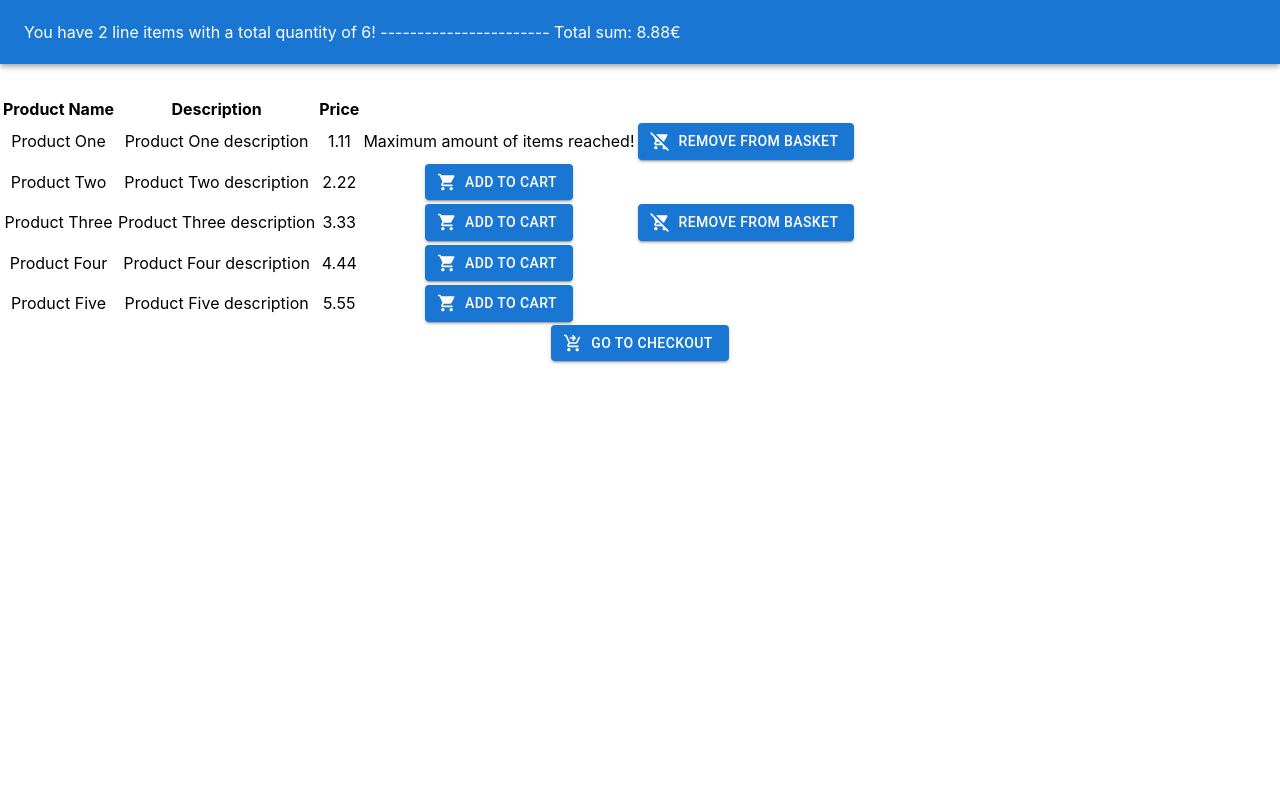
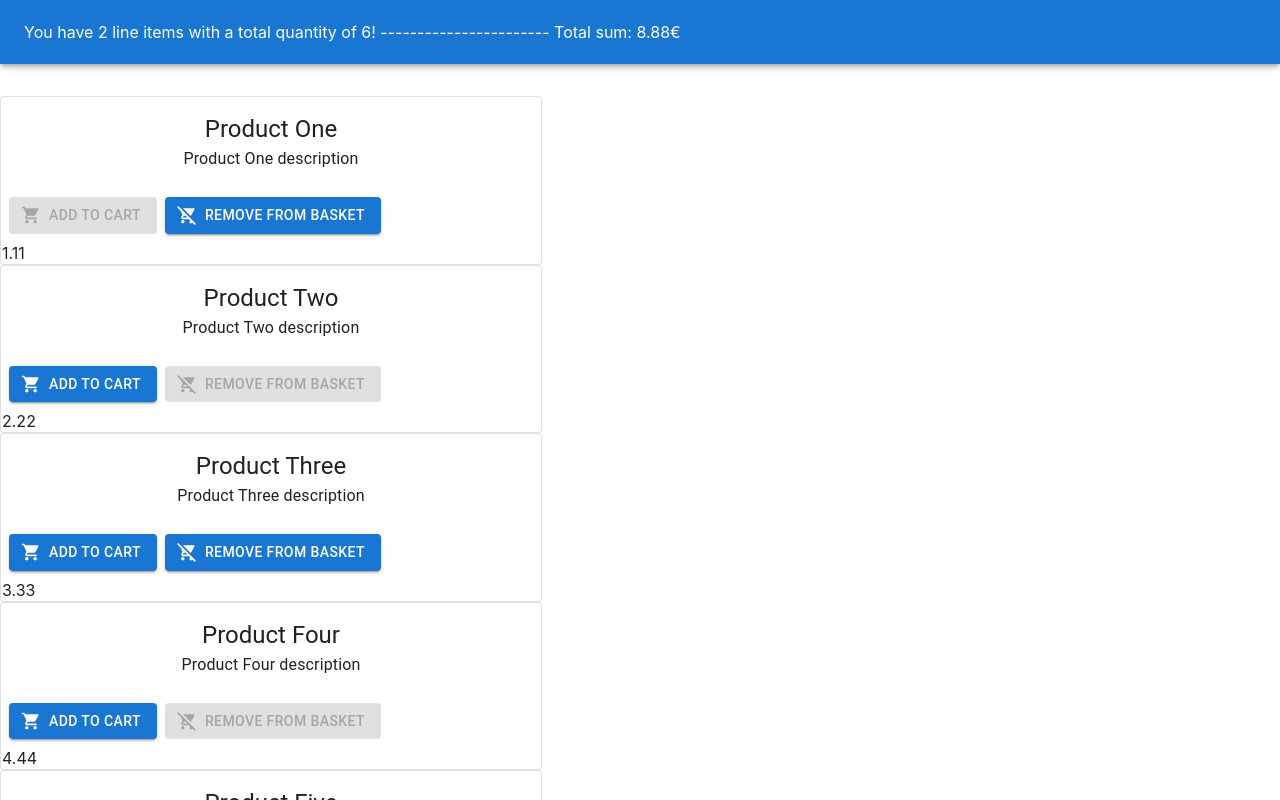
Before and after one commit to UKayeF/basket-checkout-challenge, a React (Create React App) app: page / in a window 1280 px wide. Shown: the top 800 px of the page. Built offline with nearby package versions, Linux system fonts and the light colour scheme; the HTML template or start-up script is replaced by a standard one.

Commit message:
add snackbar to inform about maximum amount of items being reached

```diff
--- a/src/App.tsx
+++ b/src/App.tsx
@@ -3,6 +3,7 @@ import './App.css';
 import ProductListView from "./components/ProductListView";
 import {useAppSelector} from "./hooks";
 import CheckoutView from "./components/CheckoutView";
+import {Snackbar} from "./components/Snackbar";
 
 function App() {
     const currentView = useAppSelector(
@@ -16,6 +17,8 @@ function App() {
         {
             currentView === 'Listing' && <ProductListView/>
         }
+
+        <Snackbar/>
     </div>
   );
 }
--- a/src/components/ListingItem.tsx
+++ b/src/components/ListingItem.tsx
@@ -1,11 +1,12 @@
-import {Fragment, ReactElement} from "react";
+import {Fragment, ReactElement, useEffect} from "react";
 import {useSelector} from "react-redux";
 import {useAppDispatch, useAppSelector} from "../hooks";
 import {RootState} from "../store";
 import {addToBasket, removeFromBasket} from "../feature/basket";
-import {Button} from "@mui/material";
+import {Button, Card, CardActions, CardContent, Typography} from "@mui/material";
 import ShoppingCartRounded from '@mui/icons-material/ShoppingCartRounded'
 import {RemoveShoppingCartRounded} from "@mui/icons-material";
+import {createSnackbar} from "../feature/snackbar";
 
 const selectListingItemBySKU = (sku: number) => (state: RootState) => state.listing.find((item) => item.sku === sku);
 const selectBasketItemBySKU = (sku: number) => (state: RootState) => state.basket.basket.find((item) => item.sku === sku);
@@ -13,11 +14,19 @@ export default function ListingItem({sku}: { sku: number }): ReactElement {
     const dispatch = useAppDispatch();
     const item = useAppSelector(selectListingItemBySKU(sku))
     const itemInBasket = useSelector(selectBasketItemBySKU(sku));
+    const quantityInBasket = itemInBasket?.quantity ?? 0;
+    const allowedQuantity = item?.basketLimit ?? 0;
+    const canAddToBasket = item && quantityInBasket < allowedQuantity;
+    const canRemoveFromBasket = quantityInBasket > 0;
+    useEffect(() => {
+        if (!canAddToBasket){
+            dispatch(createSnackbar({
+                severity: 'info',
+                message: 'Maximum amount for given item reached!',
+            }))
+        }
+    }, [canAddToBasket, dispatch])
     if (!item) return <p>No item matches this sku: {sku}</p>
-    const quantityInBasket = itemInBasket?.quantity ?? 0;
-    const allowedQuantity = item.basketLimit;
-    const canAddToBasket = quantityInBasket < allowedQuantity;
-    const canRemoveFromBasket = quantityInBasket > 0;
     function handleAddToCart(): void {
         dispatch(addToBasket(sku))
     }
@@ -25,22 +34,24 @@ export default function ListingItem({sku}: { sku: number }): ReactElement {
         dispatch(removeFromBasket(sku))
     }
     return (
-        <Fragment>
-            <tr>
-                <td>{item.name}</td>
-                <td>{item.description}</td>
-                <td>{item.price}</td>
-                {canAddToBasket ? <td>
-                    <Button onClick={handleAddToCart} variant='contained' startIcon={<ShoppingCartRounded />}>
-                        Add to Cart
-                    </Button>
-                </td> : <td>Maximum amount of items reached!</td>}
-                {canRemoveFromBasket && <td>
-                    <Button onClick={handleRemoveFromCart} variant='contained' startIcon={<RemoveShoppingCartRounded/>}>
-                        Remove from Basket
-                    </Button>
-                </td>}
-            </tr>
-        </Fragment>
+        <Card sx={{ minWidth: 275, width: 540 }} variant='outlined'>
+            <CardContent>
+                <Typography variant='h5'>
+                    {item.name}
+                </Typography>
+                <Typography variant='subtitle1'>
+                    {item.description}
+                </Typography>
+            </CardContent>
+            <CardActions>
+                <Button disabled={!canAddToBasket} onClick={handleAddToCart} variant='contained' startIcon={<ShoppingCartRounded />}>
+                    Add to Cart
+                </Button>
+                <Button disabled={!canRemoveFromBasket} onClick={handleRemoveFromCart} variant='contained' startIcon={<RemoveShoppingCartRounded/>}>
+                    Remove from Basket
+                </Button>
+            </CardActions>
+            <td>{item.price}</td>
+        </Card>
     )
 }
--- a/src/components/ProductListView.tsx
+++ b/src/components/ProductListView.tsx
@@ -19,23 +19,11 @@ export default function ProductListView(): ReactElement {
     return (
         <Fragment>
             <Header/>
-            <table>
-                <tbody>
-                <tr>
-                    <th>Product Name</th>
-                    <th>Description</th>
-                    <th>Price</th>
-                    <th></th>
-                    <th></th>
-                </tr>
-                {
-                    listedItems.map(
-                        (item) => <ListingItem key={item.sku} sku={item.sku}/>
-                    )
-                }
-                </tbody>
-            </table>
-
+            {
+                listedItems.map(
+                    (item) => <ListingItem key={item.sku} sku={item.sku}/>
+                )
+            }
             <Button onClick={handleGoToCheckout} variant='contained' startIcon={<ShoppingCartCheckoutRounded/>}>Go to
                 Checkout</Button>
         </Fragment>
--- /dev/null
+++ b/src/components/Snackbar.tsx
@@ -0,0 +1,23 @@
+import {Alert, Snackbar as MUISnackbar} from "@mui/material";
+import React from "react";
+import {useAppDispatch, useAppSelector} from "../hooks";
+import {closeSnackbar} from "../feature/snackbar";
+
+export function Snackbar(){
+    const dispatch = useAppDispatch();
+    const { open, message, severity } = useAppSelector(
+        state => state.snackbar
+    )
+    function handleClose(){
+        dispatch(closeSnackbar())
+    }
+    return (
+        <MUISnackbar
+            open={open}
+            autoHideDuration={3000}
+            onClose={handleClose}
+        >
+            <Alert severity={severity} sx={{ width: 300 }}>{message}</Alert>
+        </MUISnackbar>
+    )
+}
--- /dev/null
+++ b/src/feature/snackbar.ts
@@ -0,0 +1,34 @@
+import {createSlice, PayloadAction} from "@reduxjs/toolkit";
+
+export type MessageSeverity = 'info' | 'warning' | 'error' | 'success';
+export interface SnackbarState {
+    open: boolean,
+    message: string,
+    severity: MessageSeverity
+}
+
+const initialState: SnackbarState = {
+    open: false,
+    message: '',
+    severity: 'info'
+}
+
+export const snackbarSlice = createSlice({
+    name: 'snackbar',
+    initialState,
+    reducers: {
+        createSnackbar(state, action: PayloadAction<Omit<SnackbarState, 'open'>>){
+            const { severity, message } = action.payload;
+            state.open = true;
+            state.message = message;
+            state.severity = severity;
+        },
+        closeSnackbar(state){
+            state.open = false;
+            state.message = '';
+            state.severity = 'info';
+        }
+    }
+})
+
+export const { createSnackbar, closeSnackbar } = snackbarSlice.actions
--- a/src/store/index.ts
+++ b/src/store.ts
@@ -1,12 +1,14 @@
 import {combineReducers, configureStore} from "@reduxjs/toolkit";
-import {basketSlice} from "../feature/basket";
-import {listingSlice} from "../feature/listing";
-import {navigationSlice} from "../feature/navigation";
+import {basketSlice} from "./feature/basket";
+import {listingSlice} from "./feature/listing";
+import {navigationSlice} from "./feature/navigation";
+import {snackbarSlice} from "./feature/snackbar";
 
 const reducer = combineReducers({
     basket: basketSlice.reducer,
     listing: listingSlice.reducer,
-    navigation: navigationSlice.reducer
+    navigation: navigationSlice.reducer,
+    snackbar: snackbarSlice.reducer,
 })
 const store = configureStore({
     reducer
```
